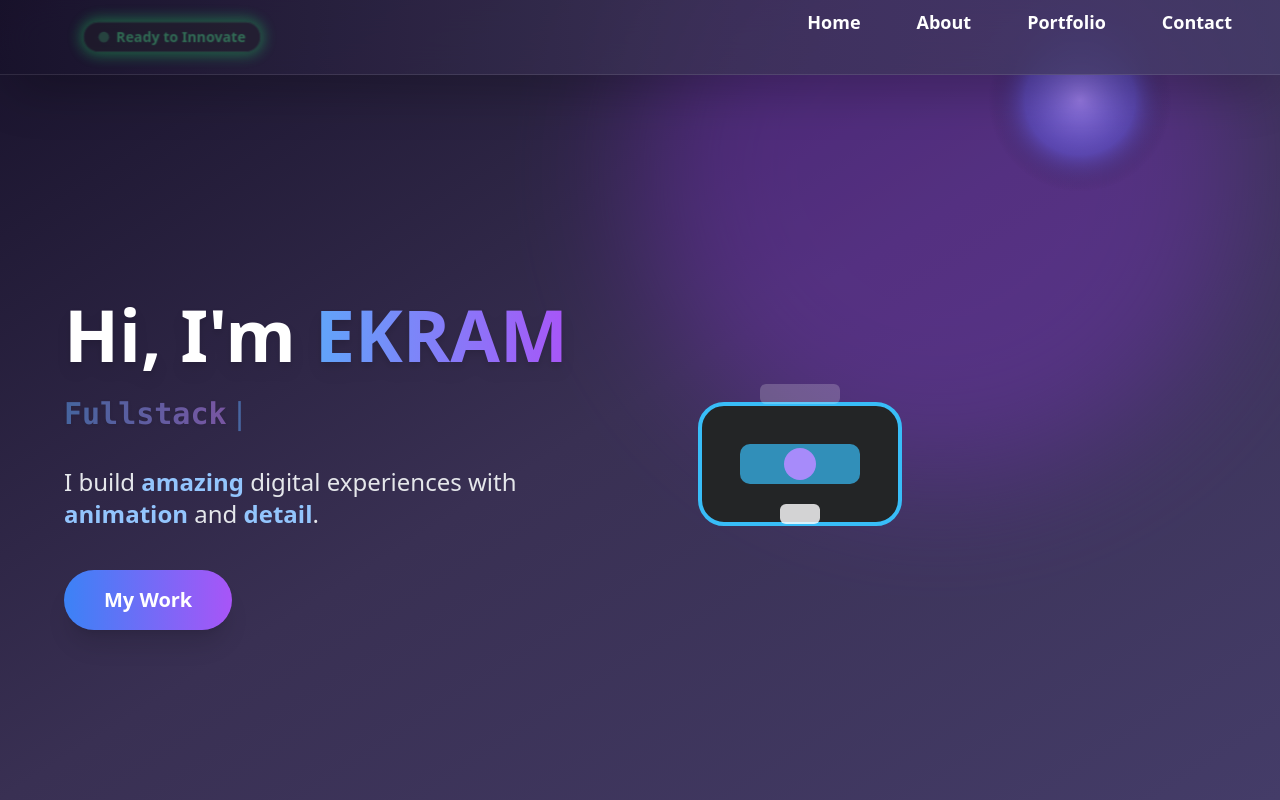
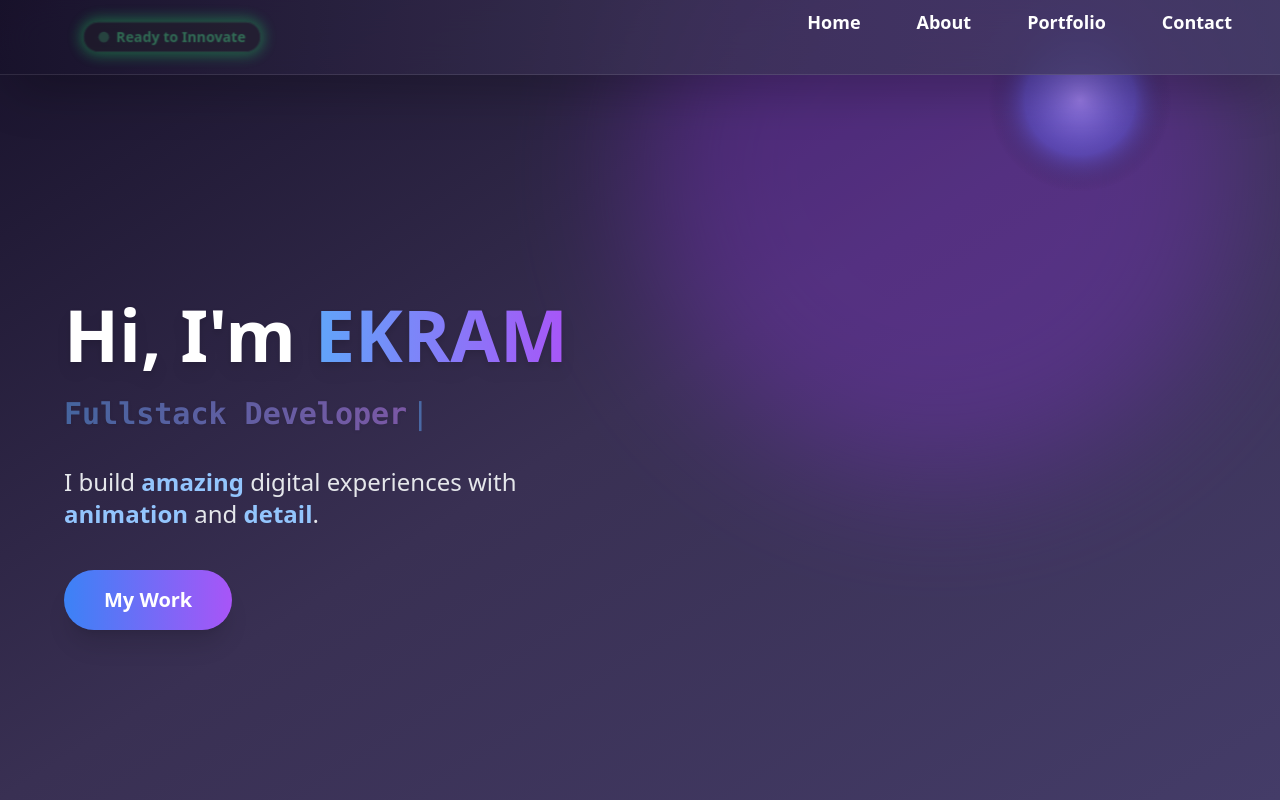
Before and after one commit to ekram-web/portifilio_frontend, a React (Vite) app: page / in a window 1280 px wide. Shown: the top 800 px of the page. Built offline with nearby package versions, Linux system fonts and the light colour scheme.

Commit message:
fix :SVG for hero

```diff
--- a/src/components/Hero.jsx
+++ b/src/components/Hero.jsx
@@ -1,7 +1,7 @@
 import { useEffect, useState } from "react";
 import { motion } from "framer-motion";
 
-const skills = ["Fullstack Developer", "AI Engineer", "UI/UX Enthusiast"];
+const skills = ["Fullstack Developer", "AI Engineer", ""];
 
 export default function Hero() {
   const [skillIndex, setSkillIndex] = useState(0);
@@ -71,7 +71,7 @@ export default function Hero() {
         animate={{ opacity: 1, x: 0 }}
         transition={{ delay: 0.5, duration: 1 }}
       >
-        <svg
+        {/* <svg
           width="320"
           height="320"
           viewBox="0 0 320 320"
@@ -116,7 +116,8 @@ export default function Hero() {
             fill="#fff"
             opacity="0.2"
           />
-        </svg>
+        </svg> */}
+
       </motion.div>
     </section>
   );
```
